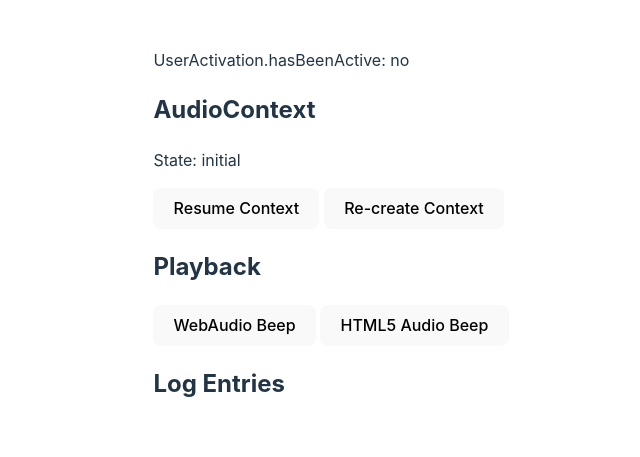
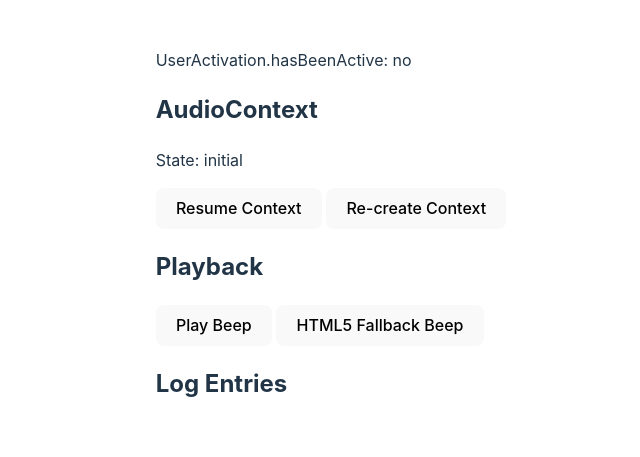
Before and after one commit to suzukieng/wa-pwa, a website built with Vite: page index.html in a window 1280 px wide. Shown: the whole page, without its empty margins (309-949 px from the left). Built offline with nearby package versions, Linux system fonts and the light colour scheme.

Commit message:
fix: change labels back to what they say in the WebKit issue

```diff
--- a/index.html
+++ b/index.html
@@ -25,8 +25,8 @@
     <div>
         <h2>Playback</h2>
         <div>
-            <button id="beep-button">WebAudio Beep</button>
-            <button id="audio-element-button">HTML5 Audio Beep</button>
+            <button id="beep-button">Play Beep</button>
+            <button id="audio-element-button">HTML5 Fallback Beep</button>
         </div>
     </div>
 
```
